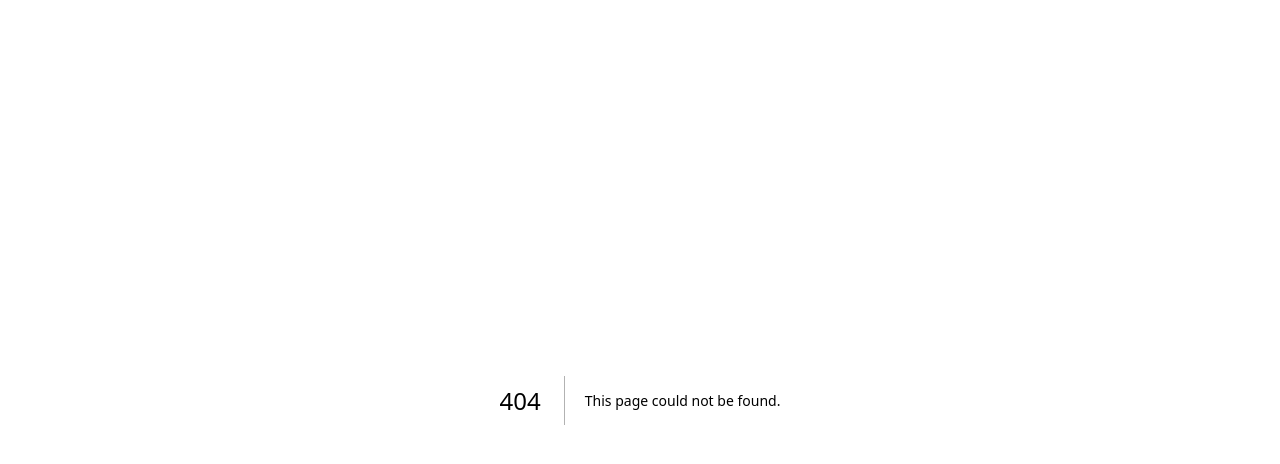
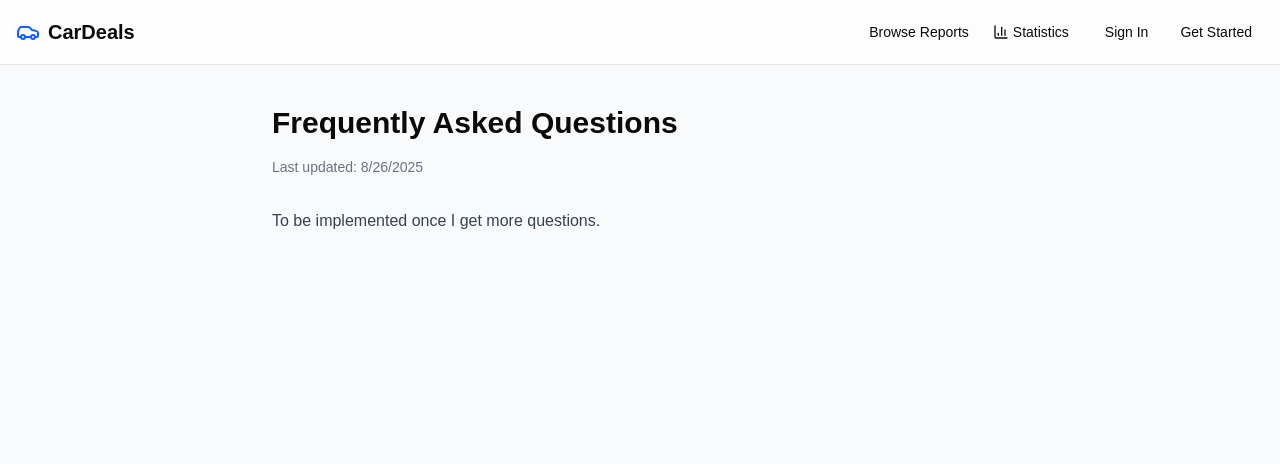
Before and after one commit to MrMegaMango/CarPrices, a Next.js app: page /faq in a window 1280 px wide. Before the commit this address had no page. Shown: the top 464 px of the page. Built offline with nearby package versions, Linux system fonts and the light colour scheme; no server answers.

Commit message:
faq page

```diff
--- /dev/null
+++ b/src/app/faq/page.tsx
@@ -0,0 +1,22 @@
+import { Navigation } from '@/components/navigation'
+import Link from 'next/link'
+
+export default function FaqPage() {
+  return (
+    <div className="min-h-screen bg-gray-50">
+      <Navigation />
+      <main className="container mx-auto px-4 py-10 max-w-3xl">
+        <h1 className="text-3xl font-bold mb-4">Frequently Asked Questions</h1>
+        <p className="text-sm text-gray-500 mb-8">
+          Last updated: {new Date().toLocaleDateString()}
+        </p>
+
+        <section className="space-y-6">
+          <p className="text-gray-700">
+            To be implemented once I get more questions.
+          </p>
+        </section>
+      </main>
+    </div>
+  )
+}
```
